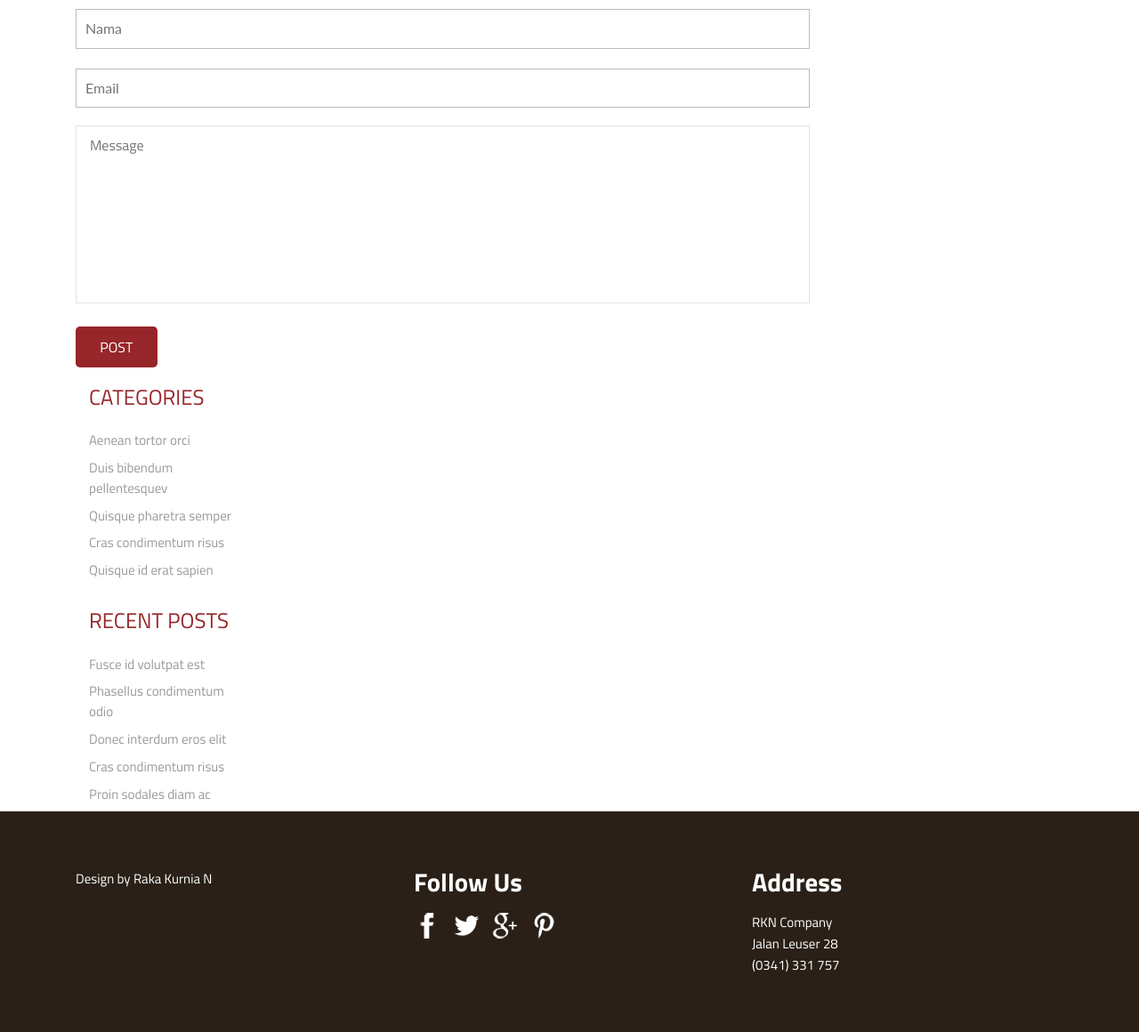
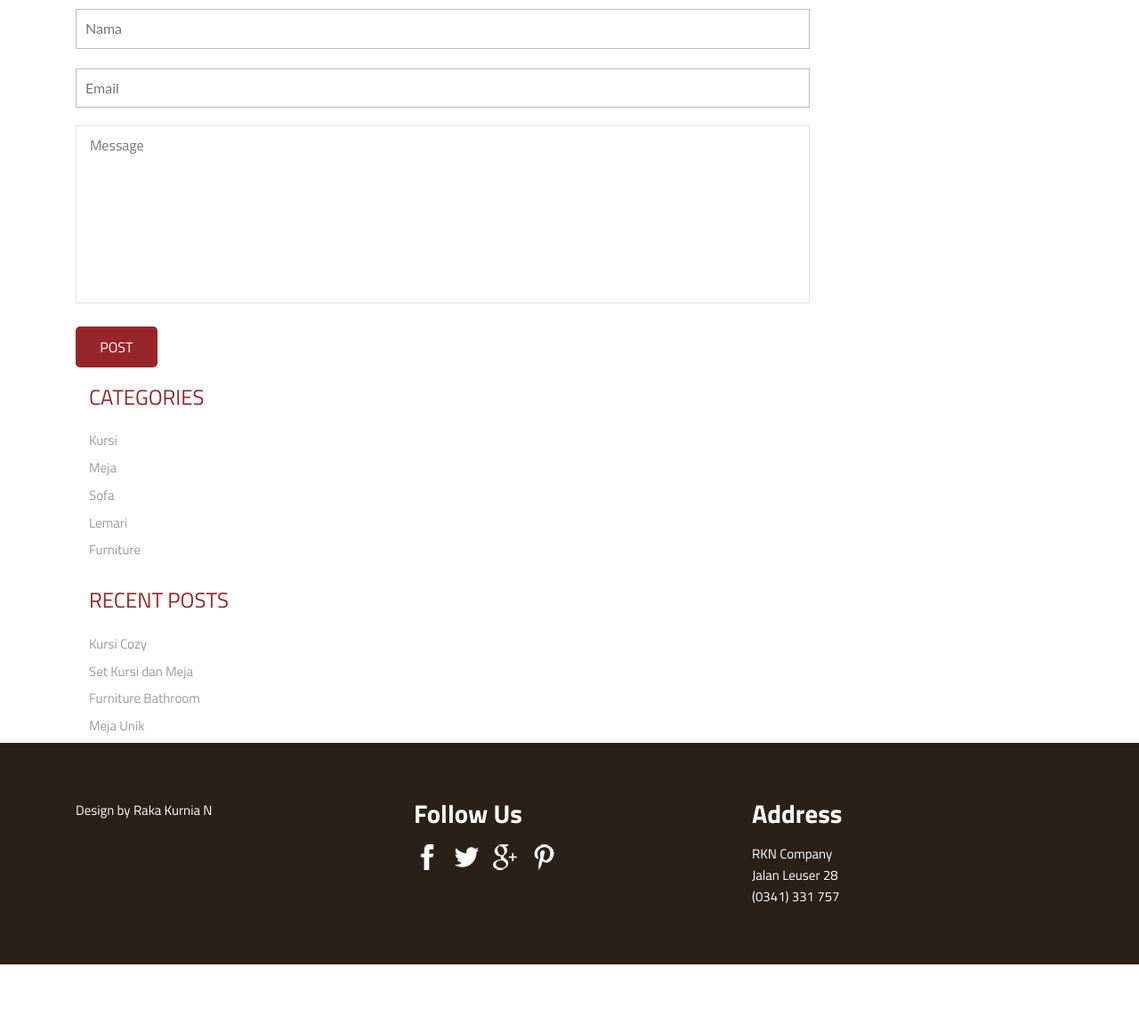
Before and after one commit to kuromica/e-mebel, a PHP site: page /detail.php?id= in a window 1280 px wide. Shown: the part 1181-2341 px from the top of the page at 89% size. After the commit the page ends 2265 px from the top, so only its background shows below. Run offline with PHP 8.4, Linux system fonts and the light colour scheme; data that the repository does not hold is empty.

Commit message:
Update detail.php

```diff
--- a/detail.php
+++ b/detail.php
@@ -168,21 +168,20 @@ Smartphone Compatible web template, free webdesigns for Nokia, Samsung, LG, Sony
 					<div class="categories">
 						<h3>CATEGORIES</h3>
 						<ul>
-							<li><a href="#">Aenean tortor orci</a></li>
-							<li><a href="#">Duis bibendum pellentesquev</a></li>
-							<li><a href="#">Quisque pharetra semper</a></li>
-							<li><a href="#">Cras condimentum risus</a></li>
-							<li><a href="#"> Quisque id erat sapien</a></li>
+							<li><a href="#">Kursi</a></li>
+							<li><a href="#">Meja</a></li>
+							<li><a href="#">Sofa</a></li>
+							<li><a href="#">Lemari</a></li>
+							<li><a href="#">Furniture</a></li>
 						</ul>
 					</div>
 					<div class="categories">
 						<h3>RECENT POSTS</h3>
 						<ul>
-							<li><a href="#">Fusce id volutpat est</a></li>
-							<li><a href="#">Phasellus condimentum odio</a></li>
-							<li><a href="#">Donec interdum eros elit</a></li>
-							<li><a href="#">Cras condimentum risus</a></li>
-							<li><a href="#">Proin sodales diam ac </a></li>
+							<li><a href="#">Kursi Cozy</a></li>
+							<li><a href="#">Set Kursi dan Meja</a></li>
+							<li><a href="#">Furniture Bathroom</a></li>
+							<li><a href="#">Meja Unik</a></li>
 						</ul>
 					</div>
 				</div>
```
